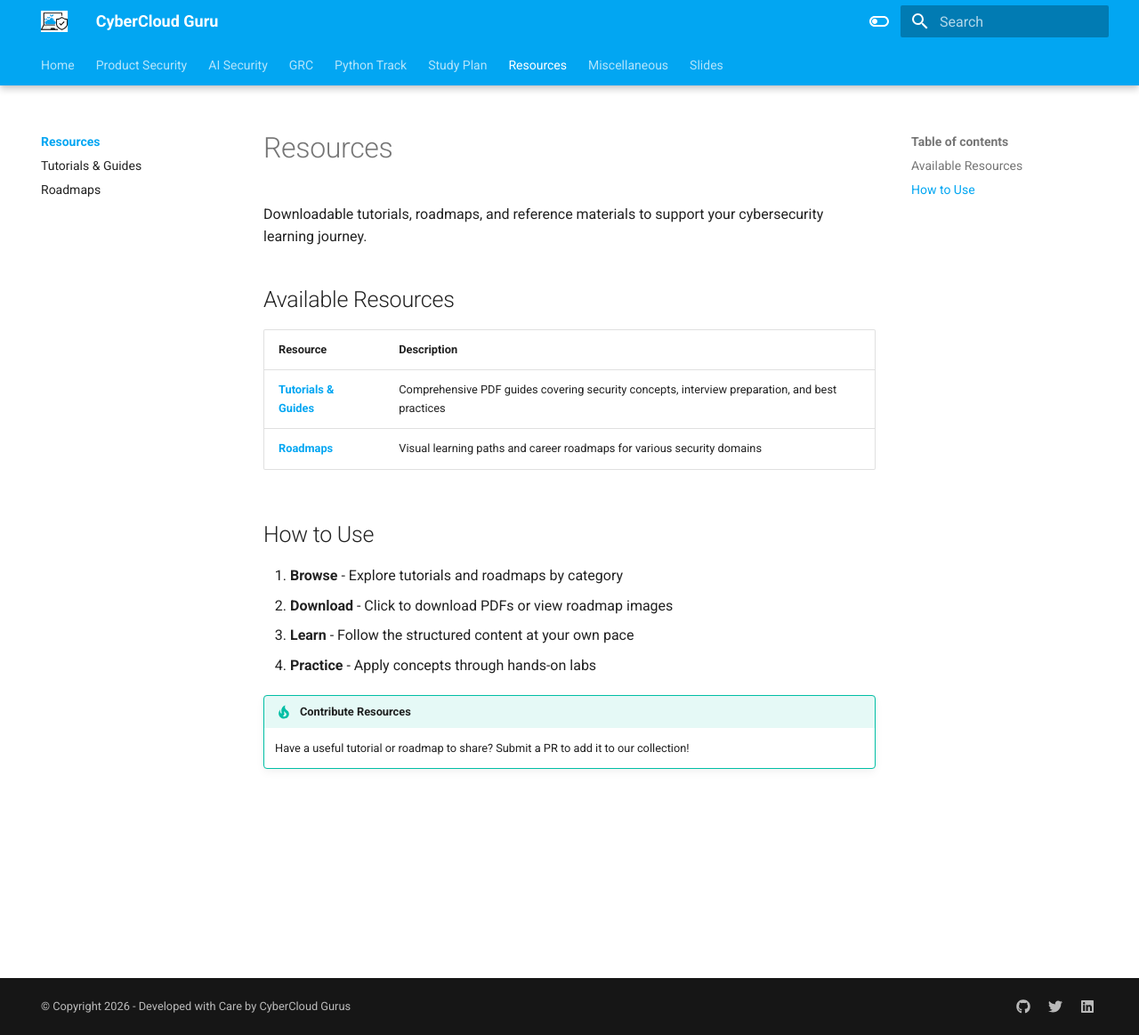
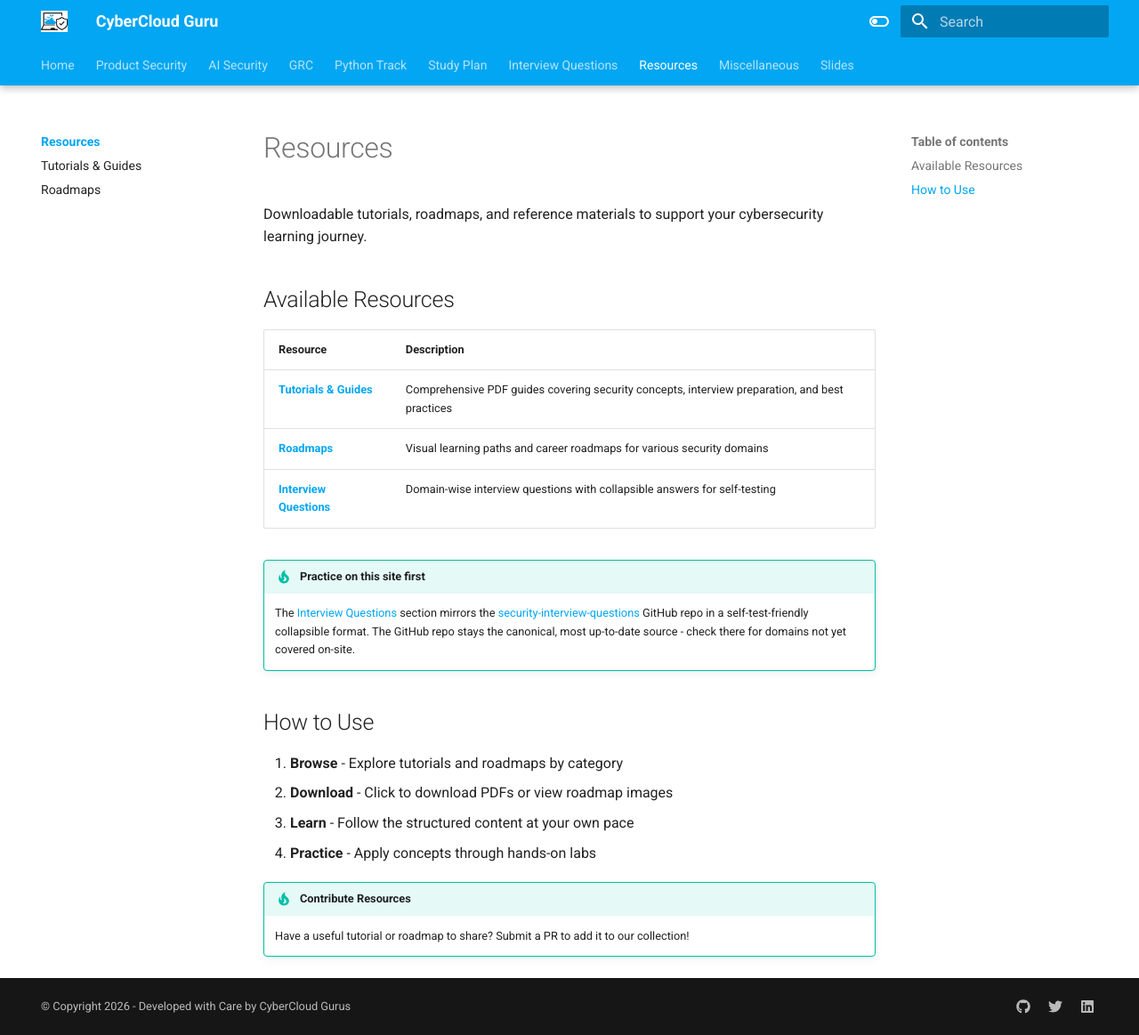
Before and after one commit to jassics/CybercloudLearning, an MkDocs documentation site: the page built from docs/resources/index.md, in a window 1280 px wide and 1163 px high. Shown: the whole window at 89% size. Built offline with MkDocs 1.6.1 and Material for MkDocs 9.7.7, drawn with Linux system fonts in a browser that asks for light colours.

Commit message:
Wire Interview Questions into nav and cross-link from Resources
Add a top-level Interview Questions nav section (between Study Plan and
Resources) listing the new domain pages, and add a Resources page
callout pointing readers to the on-site collapsible section with the
GitHub repo noted as the canonical source.

Co-Authored-By: Claude Sonnet 5 <noreply@anthropic.com>

```diff
--- a/docs/resources/index.md
+++ b/docs/resources/index.md
@@ -8,6 +8,10 @@ Downloadable tutorials, roadmaps, and reference materials to support your cybers
 |----------|-------------|
 | **[Tutorials & Guides](tutorials.md)** | Comprehensive PDF guides covering security concepts, interview preparation, and best practices |
 | **[Roadmaps](roadmaps.md)** | Visual learning paths and career roadmaps for various security domains |
+| **[Interview Questions](../interview-questions/index.md)** | Domain-wise interview questions with collapsible answers for self-testing |
+
+!!! tip "Practice on this site first"
+    The [Interview Questions](../interview-questions/index.md) section mirrors the [security-interview-questions](https://github.com/jassics/security-interview-questions) GitHub repo in a self-test-friendly collapsible format. The GitHub repo stays the canonical, most up-to-date source - check there for domains not yet covered on-site.
 
 ## How to Use
 
--- a/mkdocs.yml
+++ b/mkdocs.yml
@@ -125,6 +125,11 @@ nav:
         - 'Python for Cybersecurity': python-track/python-for-cybersecurity.md
     - Study Plan:
         - 'All Study Plans': study-plan/index.md
+    - Interview Questions:
+        - 'All Interview Questions': interview-questions/index.md
+        - 'Application Security': interview-questions/application-security-interview-questions.md
+        - 'AWS Security': interview-questions/aws-security-interview-questions.md
+        - 'Common Security': interview-questions/common-security-interview-questions.md
     - Resources:
         - 'Resources Overview': resources/index.md
         - 'Tutorials & Guides': resources/tutorials.md
```
